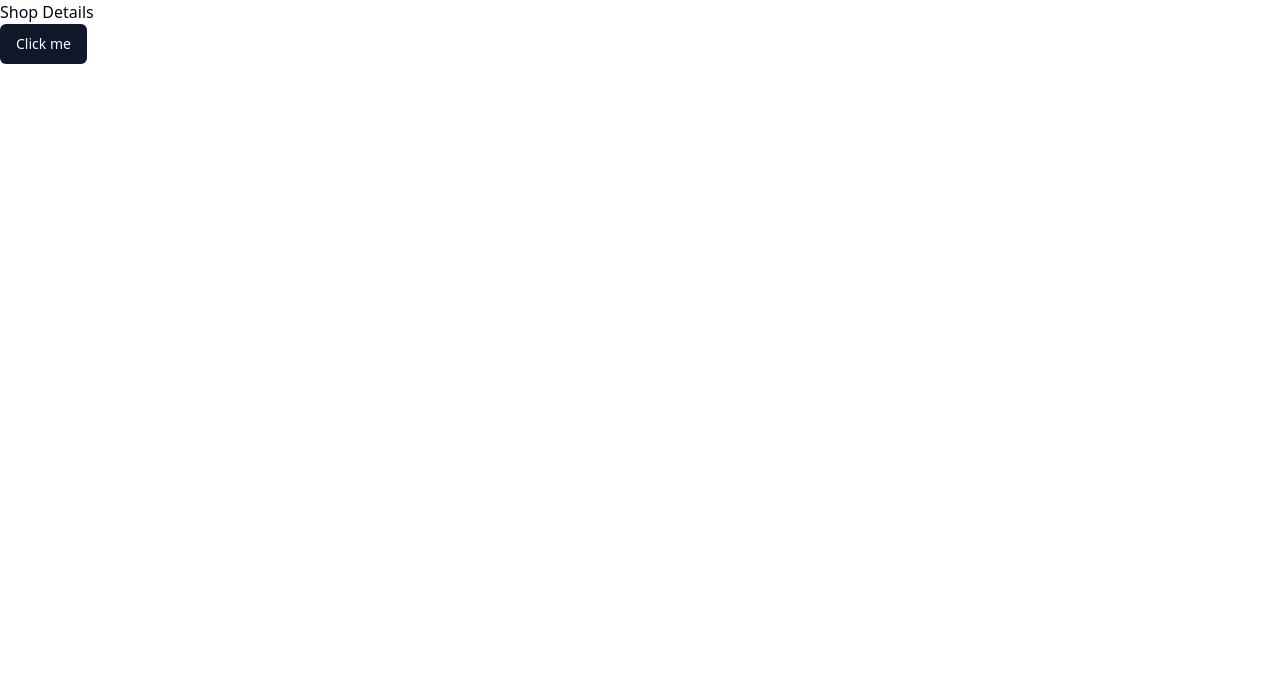
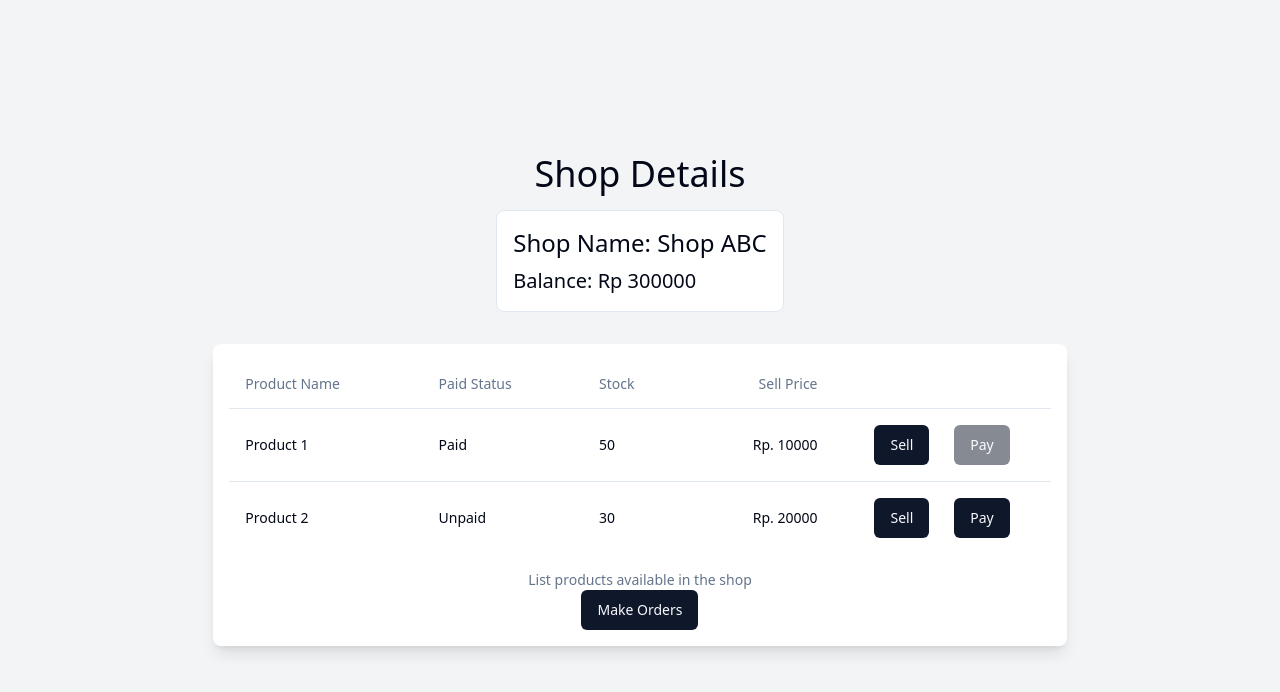
Before and after one commit to lebit-L1X/Dockerize_ProyekSBD, a React (Vite) app in the folder Frontend/: page /shop in a window 1280 px wide. Shown: the top 692 px of the page. Built offline with nearby package versions, Linux system fonts and the light colour scheme.

Commit message:
Page ShopDetail

```diff
--- a/Frontend/src/App.jsx
+++ b/Frontend/src/App.jsx
@@ -3,13 +3,14 @@ import { Route, Routes } from "react-router-dom";
 import HomePage from "./pages/HomePage";
 import ShopDetails from "./pages/ShopDetails";
 import SupplierDetail from "./pages/SupplierDetail";
+import SupplierList from "./pages/SupplierList";
 
 function App() {
   return (
     <Routes>
       <Route path="/" element={<HomePage />} />
       <Route path="/shop/" element={<ShopDetails />} />
-      {/* <Route path="/suppliers" element={<SupplierList />} /> */}
+      <Route path="/suppliers/" element={<SupplierList />} />
       <Route path="/supplier/:id" element={<SupplierDetail />} />
     </Routes>
   );
--- /dev/null
+++ b/Frontend/src/components/ui/table.jsx
@@ -0,0 +1,83 @@
+import * as React from "react"
+
+import { cn } from "@/lib/utils"
+
+const Table = React.forwardRef(({ className, ...props }, ref) => (
+  <div className="relative w-full overflow-auto">
+    <table
+      ref={ref}
+      className={cn("w-full caption-bottom text-sm", className)}
+      {...props} />
+  </div>
+))
+Table.displayName = "Table"
+
+const TableHeader = React.forwardRef(({ className, ...props }, ref) => (
+  <thead ref={ref} className={cn("[&_tr]:border-b", className)} {...props} />
+))
+TableHeader.displayName = "TableHeader"
+
+const TableBody = React.forwardRef(({ className, ...props }, ref) => (
+  <tbody
+    ref={ref}
+    className={cn("[&_tr:last-child]:border-0", className)}
+    {...props} />
+))
+TableBody.displayName = "TableBody"
+
+const TableFooter = React.forwardRef(({ className, ...props }, ref) => (
+  <tfoot
+    ref={ref}
+    className={cn("border-t bg-muted/50 font-medium [&>tr]:last:border-b-0", className)}
+    {...props} />
+))
+TableFooter.displayName = "TableFooter"
+
+const TableRow = React.forwardRef(({ className, ...props }, ref) => (
+  <tr
+    ref={ref}
+    className={cn(
+      "border-b transition-colors hover:bg-muted/50 data-[state=selected]:bg-muted",
+      className
+    )}
+    {...props} />
+))
+TableRow.displayName = "TableRow"
+
+const TableHead = React.forwardRef(({ className, ...props }, ref) => (
+  <th
+    ref={ref}
+    className={cn(
+      "h-12 px-4 text-left align-middle font-medium text-muted-foreground [&:has([role=checkbox])]:pr-0",
+      className
+    )}
+    {...props} />
+))
+TableHead.displayName = "TableHead"
+
+const TableCell = React.forwardRef(({ className, ...props }, ref) => (
+  <td
+    ref={ref}
+    className={cn("p-4 align-middle [&:has([role=checkbox])]:pr-0", className)}
+    {...props} />
+))
+TableCell.displayName = "TableCell"
+
+const TableCaption = React.forwardRef(({ className, ...props }, ref) => (
+  <caption
+    ref={ref}
+    className={cn("mt-4 text-sm text-muted-foreground", className)}
+    {...props} />
+))
+TableCaption.displayName = "TableCaption"
+
+export {
+  Table,
+  TableHeader,
+  TableBody,
+  TableFooter,
+  TableHead,
+  TableRow,
+  TableCell,
+  TableCaption,
+}
--- a/Frontend/src/pages/ShopDetails.jsx
+++ b/Frontend/src/pages/ShopDetails.jsx
@@ -1,11 +1,81 @@
-import React from "react";
+import React, { useEffect, useState} from "react";
 import { Button } from "../components/ui/button";
+import { useNavigate } from "react-router-dom";
+import { useParams } from "react-router-dom";
+import {
+  Table,
+  TableBody,
+  TableCaption,
+  TableCell,
+  TableHead,
+  TableHeader,
+  TableRow,
+} from "../components/ui/table";
+
+import axios from "axios";
 
 const ShopDetails = () => {
+  const { id } = useParams();
+  const [shopBalance, setShopBalance] = useState(300000);
+
+  const handleAddBalance = (price) => {
+    setShopBalance(shopBalance + price);
+  };
+
+
+  const navigate = useNavigate();
+  const shop = {
+    id: "1",
+    shop_name: "Shop ABC",
+    balance: 300000,
+    products: [
+      { id: 1, name: "Product 1", paid: true, stock: 50, price: 10000 },
+      { id: 2, name: "Product 2", paid: false, stock: 30, price: 20000 },
+      // Produk lainnya
+    ],
+  };
+
+  const handlePayment = (price) => {
+    setShopBalance(shopBalance - price);
+  };
+
   return (
     <>
-      <h1>Shop Details</h1>
-      <Button>Click me</Button>
+      <div className="w-full h-screen bg-gray-100 flex flex-col items-center justify-center ">
+        <h1 className="text-4xl">Shop Details</h1>
+        <div className="mt-4 mb-4 px-4 py-4 border rounded-lg bg-white">
+          <h2 className="text-2xl mb-2">Shop Name: {shop.shop_name}</h2>
+          <p className="text-xl">Balance: Rp {shopBalance}</p>
+        </div>
+        <div className="w-2/3 bg-white p-4 rounded-lg shadow-lg mt-4 justify-items-center">
+          <Table className="">
+            <TableCaption>List products available in the shop</TableCaption>
+            <TableHeader>
+              <TableRow>
+                <TableHead>Product Name</TableHead>
+                <TableHead>Paid Status</TableHead>
+                <TableHead>Stock</TableHead>
+                <TableHead className="text-right">Sell Price</TableHead>
+              </TableRow>
+            </TableHeader>
+            <TableBody>
+              {shop.products.map((product) => (
+                <TableRow key={product.id}>
+                  <TableCell className="font-medium">{product.name}</TableCell>
+                  <TableCell>{product.paid ? "Paid" : "Unpaid"}</TableCell>
+                  <TableCell>{product.stock}</TableCell>
+                  <TableCell className="text-right">Rp. {product.price}</TableCell>
+                  <TableCell className="flex justify-evenly">
+                    <Button onClick={() => handleAddBalance(product.price)}>Sell</Button>
+                    <Button onClick={() => handlePayment(product.price)} disabled={product.paid}>Pay</Button>
+                  </TableCell>
+                </TableRow>
+              ))}
+            </TableBody>
+          </Table>
+          <Button onClick={() => navigate("/suppliers")}>Make Orders</Button>
+        </div>
+      </div>
     </>
   );
 };
--- a/Frontend/src/pages/SupplierList.jsx
+++ b/Frontend/src/pages/SupplierList.jsx
@@ -0,0 +1,8 @@
+const SupplierList = () => {
+    return (
+        <div>
+            <h1>Supplier List</h1>
+        </div>
+    );
+}
+export default SupplierList;
```
Also changed, not shown: 2 other files (tests, documents, lock files or other folders).
